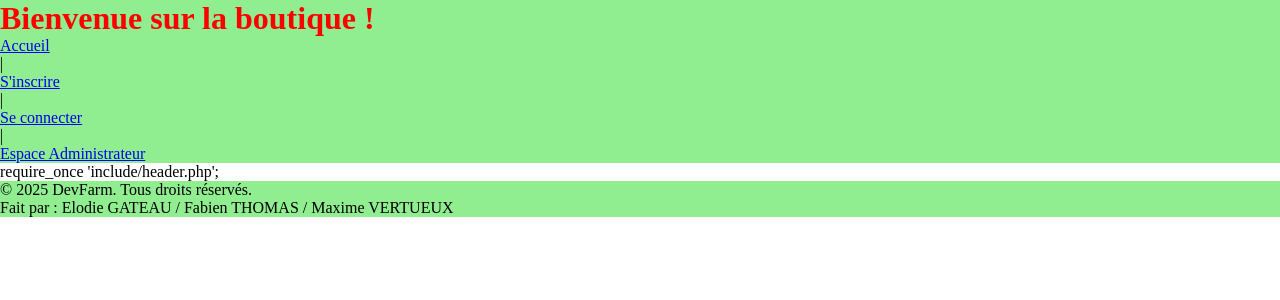
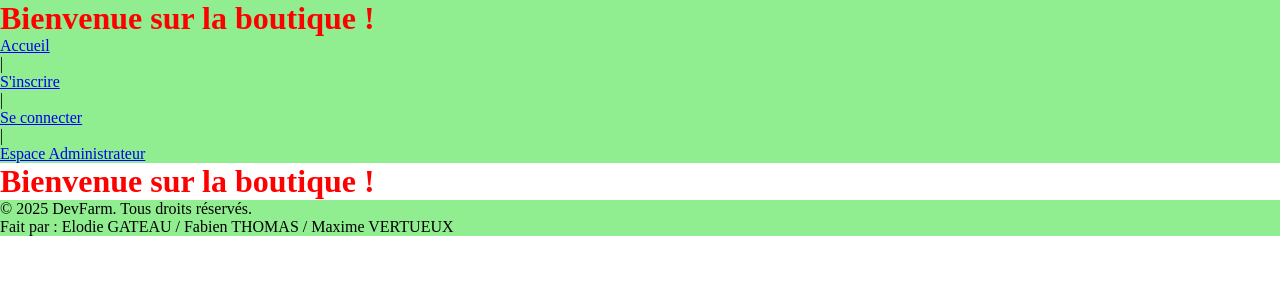
Before and after one commit to Elodie-Gateau/boutique-en-ligne, a PHP site: page /index.php?page=accueil in a window 1280 px wide. Shown: the top 300 px of the page. Run offline with PHP 8.4, Linux system fonts and the light colour scheme.

Commit message:
ajout du style CSS

```diff
--- a/view/accueil.php
+++ b/view/accueil.php
@@ -1 +1,9 @@
-require_once 'include/header.php';
+   <h1 class="titre">
+       <?php
+        if (isset($_SESSION['prenom'])) {
+            echo 'Bienvenue, ' . htmlspecialchars($_SESSION['prenom']) . ' !';
+        } else {
+            echo 'Bienvenue sur la boutique !';
+        }
+        ?>
+   </h1>
```
